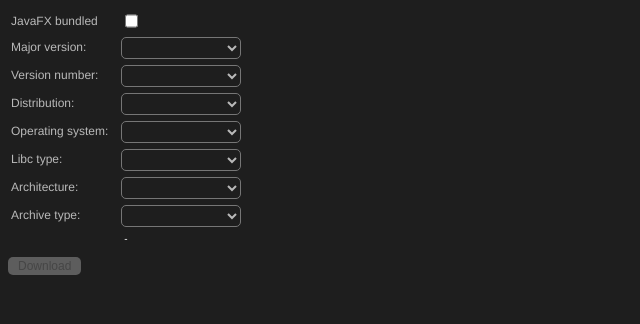
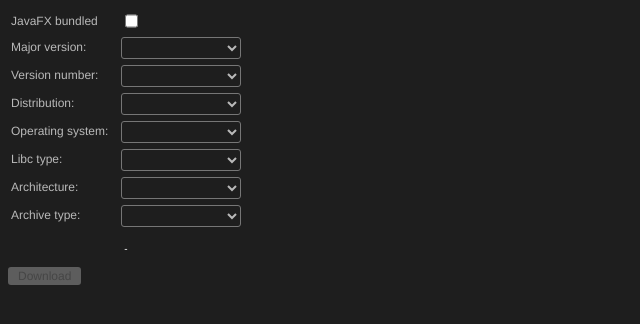
Before and after one commit to HanSolo/discoweb, a plain HTML site: page index.html in a window 1280 px wide. Shown: the whole page, without its empty margins (0-640 px from the left). Drawn offline with Linux system fonts and the light colour scheme; no server answers.

Commit message:
cosmetics

```diff
--- a/index.html
+++ b/index.html
@@ -5,15 +5,15 @@
 	<title>DiscoWeb</title>
 	<style>
 	body {
-    font-family     : 'Helvetica', sans-serif;
+    font-family     : 'Helvetica', 'Arial', sans-serif;
     background-color: rgb(30, 30, 30);
     color           : rgb(185, 185, 185);
     font-weight     : 300;
 	}
 
 	.container {
-			margin   : 0 auto;
-			display  : block;
+			margin : 0 auto;
+			display: block;
 	}
 
 	.checkbox {
@@ -22,7 +22,7 @@
 
 	.label {
 			text-align : center;
-			font-family: 'Helvetica', sans-serif;
+			font-family: 'Helvetica', 'Arial', sans-serif;
 			font-size  : 12px;
 			font-weight: regular;
 			min-width  : 110px;
@@ -36,9 +36,10 @@
 			padding         : 2px;
 			display         : block;
 			background-color: transparent;
+			font-family     : 'Helvetica', 'Arial', sans-serif;
 			font-size       : 12px;
 			color           : rgb(185, 185, 185);
-			border-radius   : 5px;
+			border-radius   : 3px;
 			min-width       : 120px;
 			max-width       : 120px;
 			flex            : 75;
@@ -50,26 +51,24 @@
 	}
 
 	.filename-label {
-		text-align   : center;
-			font-family  : 'Helvetica', sans-serif;
-			font-size    : 10px;
-			font-weight  : regular;
-			flex         : 100;
-			max-width    : 230px;
-			text-align   : center;
-			color        : white;
+		  margin-top : 10px;
+			font-family: 'Helvetica', 'Arial', sans-serif;
+			font-size  : 10px;
+			font-weight: regular;
+			flex       : 100;
+			max-width  : 230px;
+			text-align : center;
+			color      : white;
 	}
 
 	.button {
 			margin-top   : 10px;
 			padding      : 2px 10px 2px 10px;
-			border-radius: 5px;
+			border-radius: 3px;
 			border       : 0;
+			font-family  : 'Helvetica', 'Arial', sans-serif;
 			font-size    : 12px;
 			flex         : 100;
-	}
-	.button:armed {
-		background: red;
 	}
 
 	.vbox {
```
